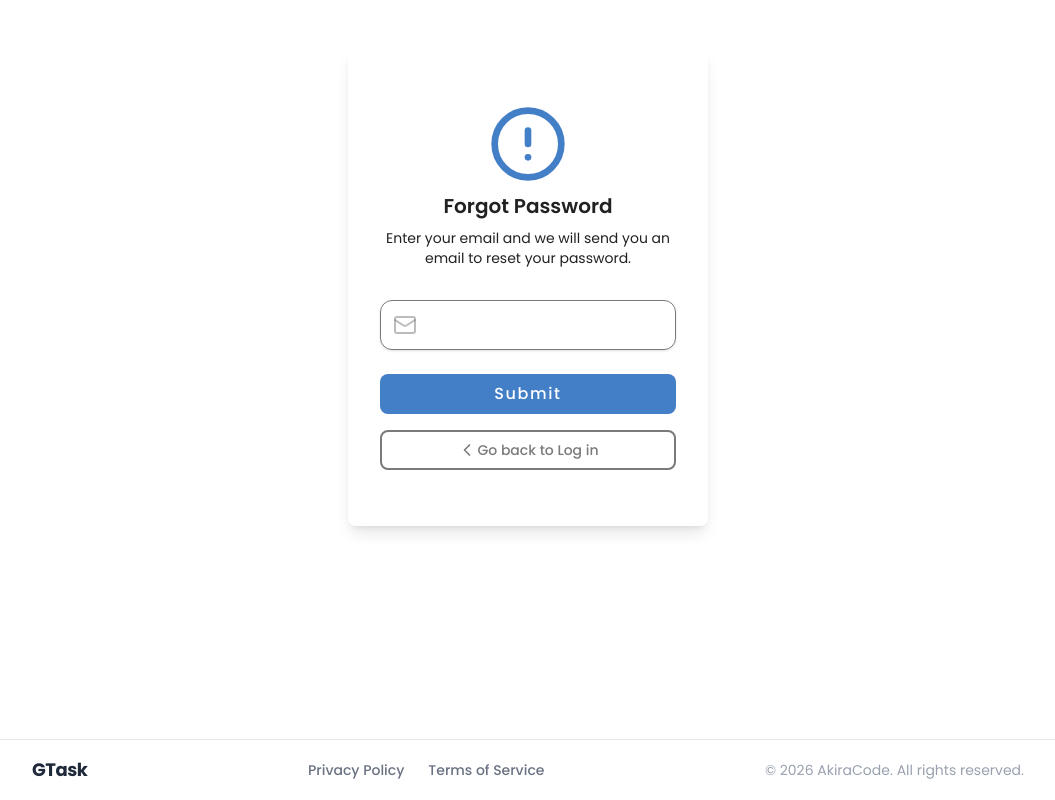
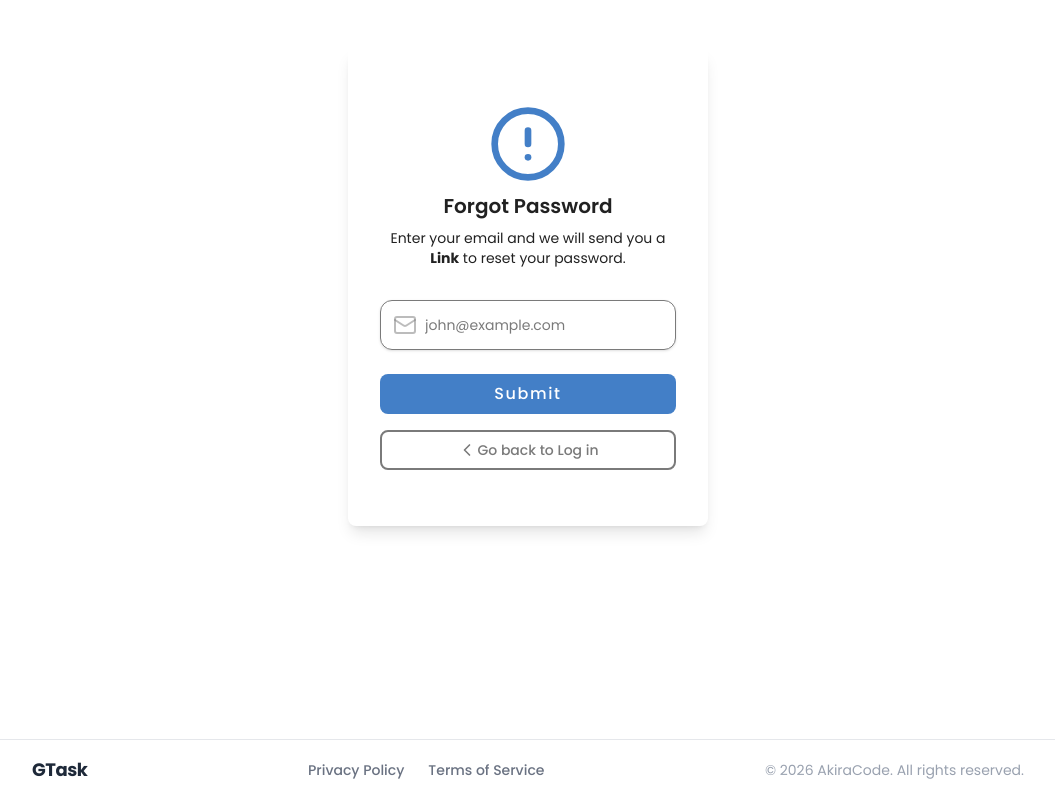
Before and after one commit to AkiraC0de/Task-Management, a React (Vite) app in the folder frontend/: page /forgot-password in a window 1280 px wide. Shown: the whole page, without its empty margins (112-1167 px from the left). Built offline with nearby package versions, Linux system fonts and the light colour scheme; no server answers.

Commit message:
frontend: Made the forgot password accessible from login page

```diff
--- a/frontend/src/features/Auth/ForgotPassword/ForgotPasswordForm.jsx
+++ b/frontend/src/features/Auth/ForgotPassword/ForgotPasswordForm.jsx
@@ -25,6 +25,7 @@ const ForgotPasswordForm = () => {
         icon={<Mail/>}
         type="email"
         className="w-full mb-6"
+        placeholder="john@example.com"
       />
 
       <div>
--- a/frontend/src/features/Auth/ForgotPassword/ForgotPasswordHeader.jsx
+++ b/frontend/src/features/Auth/ForgotPassword/ForgotPasswordHeader.jsx
@@ -5,7 +5,9 @@ const ForgotPasswordHeader = () => {
     <div className="flex flex-col items-center">
       <CircleAlert size={80} className="text-primary"/>
       <h1 className="text-xl font-semibold my-2">Forgot Password</h1>
-      <p className="text-sm">Enter your email and we will send you an email to reset your password.</p>
+      <p className="text-sm">
+        Enter your email and we will send you a <strong>Link</strong> to reset your password.
+      </p>
     </div>
   )
 }
--- a/frontend/src/features/Auth/LogIn/ForgotPasswordButton.jsx
+++ b/frontend/src/features/Auth/LogIn/ForgotPasswordButton.jsx
@@ -1,9 +1,14 @@
+import { Link } from "react-router-dom"
+import { FORGOT_PASSWORD_PAGE_LINK } from "../../../constants/pageLinkConstant"
+
 const ForgotPasswordButton = () => {
   return (
     <button
-        type="button"
-        className='text-xs text-primary-text font-medium cursor-pointer'>
-            Forgot Passoword?
+      type="button"
+      className='text-xs text-primary-text font-medium cursor-pointer'>
+        <Link to={FORGOT_PASSWORD_PAGE_LINK}>
+          Forgot Passoword?
+        </Link>
     </button>
   )
 }
```
